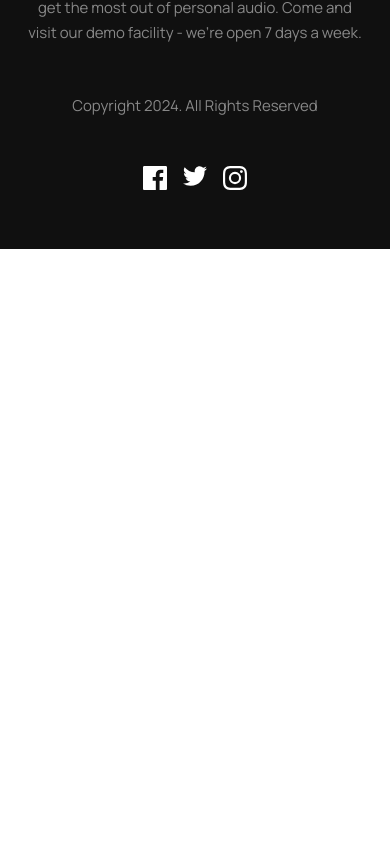
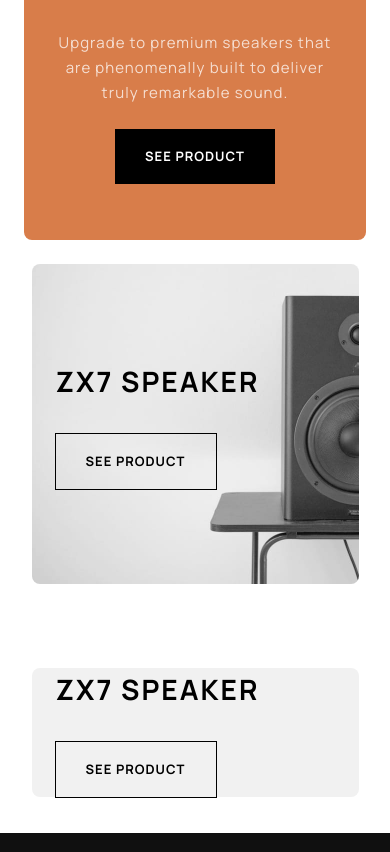
Before and after one commit to caarlosdamian/ecommerce-website, a React (Vite) app: page / in a window 390 px wide. Shown: the part 1892-2744 px from the top of the page. Before the commit the page ends 2141 px from the top, so only its background shows below. Built offline with nearby package versions, Linux system fonts and the light colour scheme.

Commit message:
feat(sections): added product section

```diff
--- a/src/components/index.ts
+++ b/src/components/index.ts
@@ -1 +1,4 @@
+export { PrincipalProduct } from './products/principalProduct/PrincipalProduct';
+export { SecondaryProduct } from './products/secondaryProduct/SecondaryProduct';
+export { ThirdProduct } from './products/thirdProduct/ThirdProduct';
 export * from './shared';
--- /dev/null
+++ b/src/components/products/secondaryProduct/SecondaryProduct.tsx
@@ -0,0 +1,15 @@
+import { Button } from '../../shared/button/Button';
+
+export const SecondaryProduct = () => {
+  return (
+    <div className="min-w-[327px] h-80 rounded-lg mb-9 mx-auto sm:min-w-[689px] lg:min-w-[1110px]">
+      <div className="relative w-full h-full flex flex-col">
+        <div className="z-20 flex flex-col px-6 justify-center items-start h-full gap-8 sm:px-16 sm:py-[101px]">
+          <span className="h4-bold">ZX7 SPEAKER</span>
+          <Button variant="secondary" id="btn_see_product_label" />
+        </div>
+        <div className="absolute top-0 bottom-0 left-0 right-0 bg-home-products-two-mobile bg-no-repeat bg-cover rounded-lg sm:bg-home-products-two-tablet lg:bg-home-products-two-desktop" />
+      </div>
+    </div>
+  );
+};
--- /dev/null
+++ b/src/components/products/thirdProduct/ThirdProduct.tsx
@@ -0,0 +1,17 @@
+import { Button } from '../../shared/button/Button';
+
+export const ThirdProduct = () => {
+  return (
+    <div className="min-w-[327px] h-full mb-9 mx-auto sm:min-w-[689px] lg:min-w-[1110px]">
+      <div className="w-full h-full flex flex-col gap-6 sm:flex-row">
+        <div className="relative h-[200px] sm:h-[320px] flex-1">
+          <div className="absolute top-0 bottom-0 left-0 right-0 bg-home-products-third-mobile bg-no-repeat bg-cover rounded-lg sm:bg-home-products-third-tablet lg:bg-home-products-third-desktop" />
+        </div>
+        <div className="bg-customGray rounded-lg flex flex-col px-6 justify-center items-start h-[200px] gap-8 sm:h-[320px] flex-1 sm:items-center lg:items-start lg:px-24">
+          <span className="h4-bold">ZX7 SPEAKER</span>
+          <Button variant="secondary" id="btn_see_product_label" />
+        </div>
+      </div>
+    </div>
+  );
+};
--- a/src/components/shared/button/Button.tsx
+++ b/src/components/shared/button/Button.tsx
@@ -22,7 +22,7 @@ export const Button = ({ variant, id, ...props }: Props) => {
       )}
     >
       {variant === 'link' ? (
-        <div className="flex gap-3 items-center">
+        <div className="flex gap-3 items-center ">
           <span className="text-customBlack text-opacity-45 hover:text-primary hover:text-opacity-100">
             {formatMessage({ id })}
           </span>
--- a/src/components/shared/index.ts
+++ b/src/components/shared/index.ts
@@ -1,2 +1,4 @@
+export { Hero } from '../hero/Hero';
+export { CategoryCard } from './categoryCard/CategoryCard';
 export { Footer } from './footer/Footer';
 export { Header } from './header/Header';
--- a/src/constants/index.ts
+++ b/src/constants/index.ts
@@ -4,7 +4,7 @@ export const BtnVariants = {
   LINK: '',
   PRIMARY: 'bg-primary hover:bg-third p-[15px] min-w-[160px]',
   SECONDARY:
-    'bg-customWhite border ring-customBlack text-customBlack hover:text-customWhite hover:bg-customBlack p-[15px] min-w-[160px]',
+    'bg-trasparent  ring-1 ring-customBlack text-customBlack hover:text-customWhite hover:bg-customBlack p-[15px] min-w-[160px]',
   THIRD:
     'text-customWhite bg-customBlack p-[15px] min-w-[160px] hover:bg-[#4C4C4C]',
 };
--- a/src/pages/home/Home.tsx
+++ b/src/pages/home/Home.tsx
@@ -1,6 +1,10 @@
-import { Hero } from '../../components/hero/Hero';
-import { PrincipalProduct } from '../../components/principalProduct/PrincipalProduct';
-import { CategoryCard } from '../../components/shared/categoryCard/CategoryCard';
+import {
+  PrincipalProduct,
+  SecondaryProduct,
+  ThirdProduct,
+  CategoryCard,
+  Hero,
+} from '../../components';
 import { categories } from '../../constants';
 
 export const Home = () => {
@@ -12,7 +16,11 @@ export const Home = () => {
           <CategoryCard category={id} path={path} productImg={img} key={id} />
         ))}
       </div>
-      <PrincipalProduct />
+      <div className="flex w-full flex-col items-center gap-6 sm:gap-8">
+        <PrincipalProduct />
+        <SecondaryProduct />
+        <ThirdProduct />
+      </div>
     </section>
   );
 };
--- a/tailwind.config.js
+++ b/tailwind.config.js
@@ -18,6 +18,18 @@ export default {
         'hero-mobile': "url('/src/assets/home/mobile/image-header.jpg')",
         'hero-tablet': "url('/src/assets/home/tablet/image-header.jpg')",
         'hero-desktop': "url('/src/assets/home/desktop/image-hero.jpg')",
+        'home-products-two-mobile':
+          "url('/src/assets/home/mobile/image-speaker-zx7.jpg')",
+        'home-products-two-tablet':
+          "url('/src/assets/home/tablet/image-speaker-zx7.jpg')",
+        'home-products-two-desktop':
+          "url('/src/assets/home/desktop/image-speaker-zx7.jpg')",
+        'home-products-third-mobile':
+          "url('/src/assets/home/mobile/image-earphones-yx1.jpg')",
+        'home-products-third-tablet':
+          "url('/src/assets/home/tablet/image-earphones-yx1.jpg')",
+        'home-products-third-desktop':
+          "url('/src/assets/home/desktop/image-earphones-yx1.jpg')",
       },
     },
   },
```
